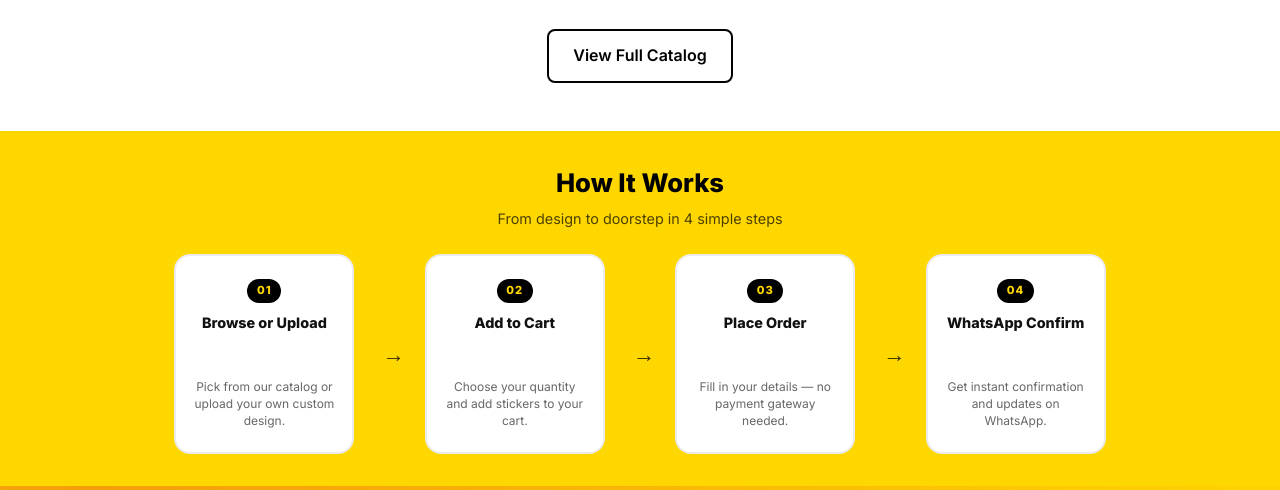
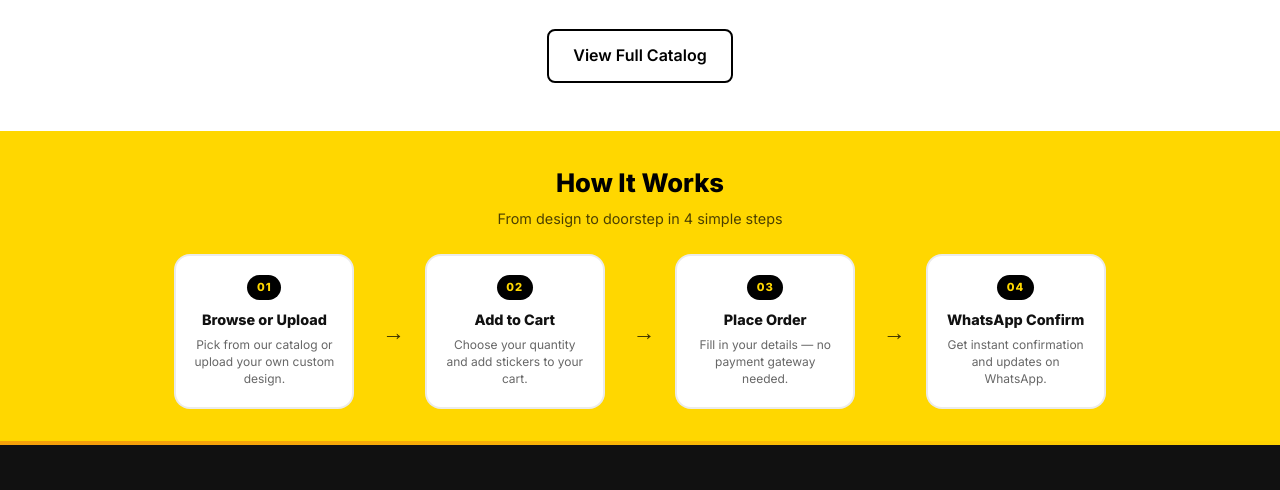
Before and after one commit to 24bt04d224/StickGPT, a website: page index.html in a window 1280 px wide. Shown: the part 2993-3483 px from the top of the page. Drawn offline with Linux system fonts and the light colour scheme; no server answers.

Commit message:
Remove excess min-height from step cards

```diff
--- a/css/styles.css
+++ b/css/styles.css
@@ -309,16 +309,15 @@ h1, h2, h3 {
     background: #fff;
     border: 2px solid rgba(0,0,0,0.08);
     border-radius: 16px;
-    padding: 1.4rem 1rem;
+    padding: 1.2rem 1rem;
     flex: 1 1 140px;
     max-width: 180px;
     min-width: 130px;
-    min-height: 200px;
     text-align: center;
     display: flex;
     flex-direction: column;
     align-items: center;
-    justify-content: flex-start;
+    justify-content: center;
     cursor: default;
     transition: transform 0.3s cubic-bezier(0.34,1.56,0.64,1), box-shadow 0.3s ease, border-color 0.3s ease;
 }
```
